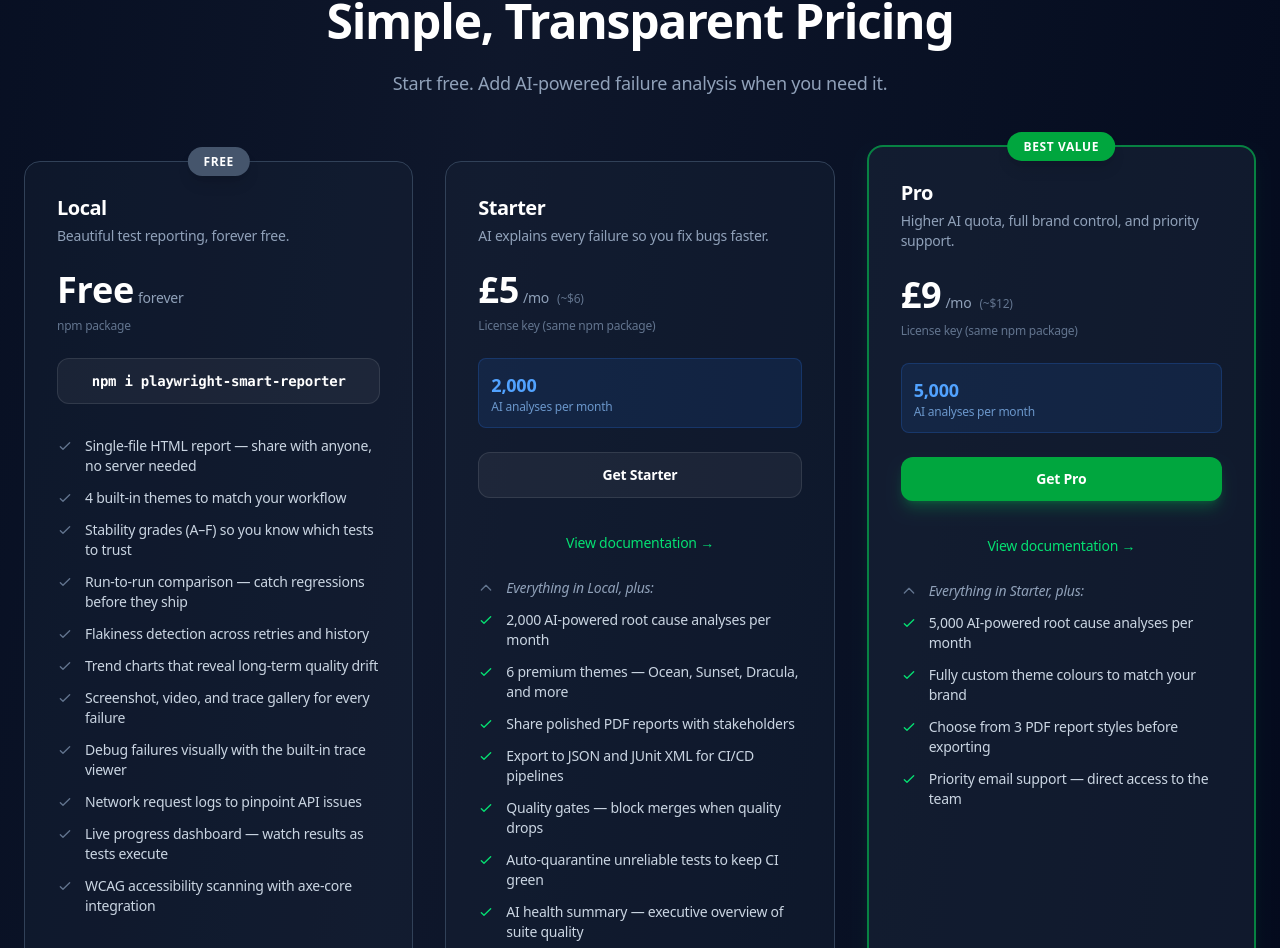
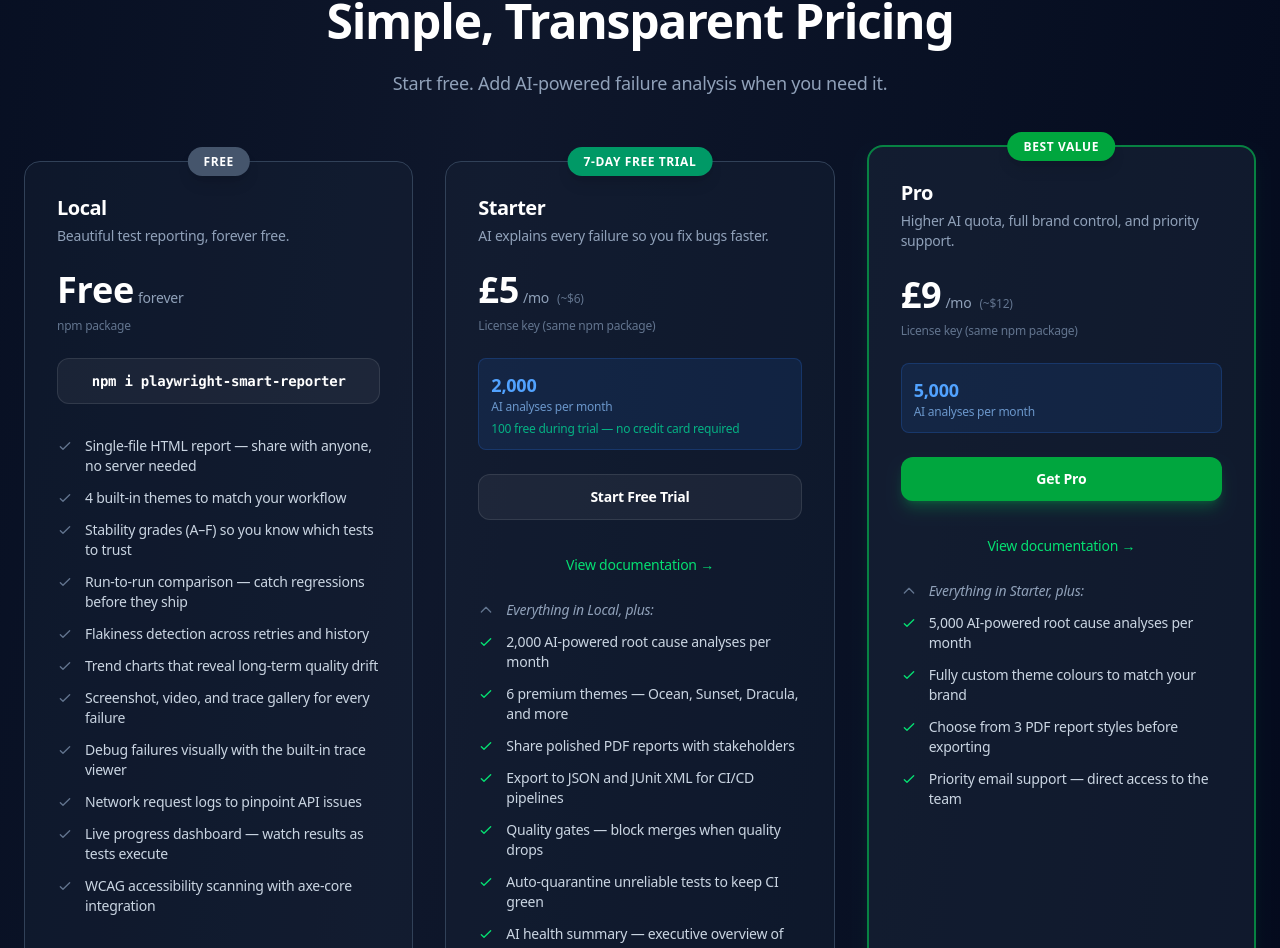
Before and after one commit to qa-gary-parker/stagewright, a React (Vite) app: page / in a window 1280 px wide. Shown: the part 5199-6147 px from the top of the page. Built offline with nearby package versions, Linux system fonts and the light colour scheme.

Commit message:
feat(pricing): add 7-day starter trial badge and 100 AI request callout (#2)
Update pricing card to promote the starter trial — emerald badge,
"Start Free Trial" CTA, and trial quota callout in the AI section.

```diff
--- a/src/components/Pricing.tsx
+++ b/src/components/Pricing.tsx
@@ -33,16 +33,17 @@
   },
   {
     name: 'Starter',
-    badge: '',
+    badge: '7-day free trial',
     price: 5,
     usdEquiv: '~$6',
     description: 'AI explains every failure so you fix bugs faster.',
-    cta: 'Get Starter',
+    cta: 'Start Free Trial',
     ctaHref: CHECKOUT_URLS.starter,
     delivery: 'License key (same npm package)',
     highlighted: false,
     comingSoon: false,
     aiQuota: '2,000',
+    trialQuota: '100',
     features: [
       'Everything in Local, plus:',
       '2,000 AI-powered root cause analyses per month',
@@ -117,7 +118,7 @@
               {tier.badge && (
                 <div className="absolute -top-3.5 left-1/2 -translate-x-1/2">
                   <span className={`px-4 py-1.5 text-white text-xs font-bold rounded-full uppercase tracking-wider shadow-lg ${
-                    tier.highlighted ? 'bg-green-600' : 'bg-slate-600'
+                    tier.highlighted ? 'bg-green-600' : tier.badge.toLowerCase().includes('trial') ? 'bg-emerald-600' : 'bg-slate-600'
                   }`}>
                     {tier.badge}
                   </span>
@@ -154,6 +155,9 @@
                 <div className="mb-6 p-3 rounded-lg bg-blue-500/10 border border-blue-500/20">
                   <div className="text-blue-400 font-bold text-lg">{tier.aiQuota}</div>
                   <div className="text-blue-300/70 text-xs">AI analyses per month</div>
+                  {'trialQuota' in tier && tier.trialQuota && (
+                    <div className="text-emerald-400/80 text-xs mt-1.5 font-medium">{tier.trialQuota} free during trial — no credit card required</div>
+                  )}
                 </div>
               )}
 
```
